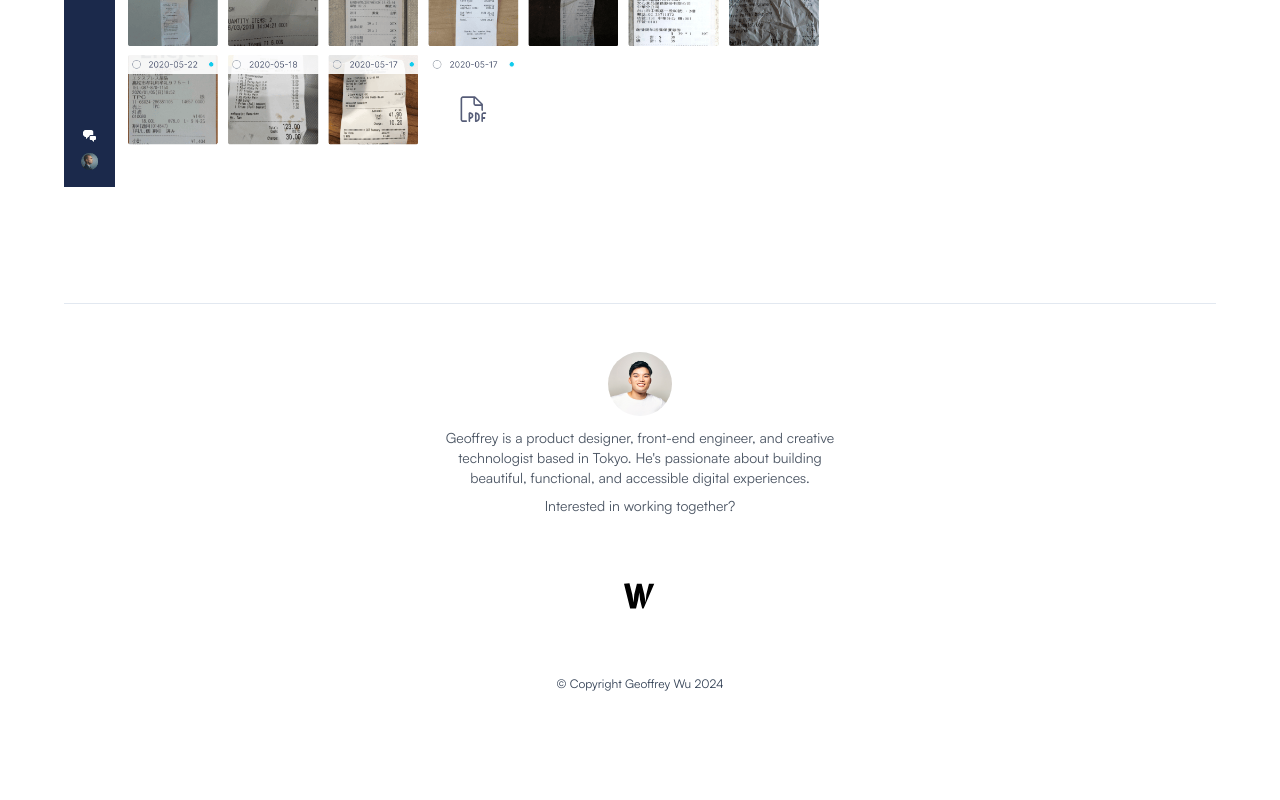
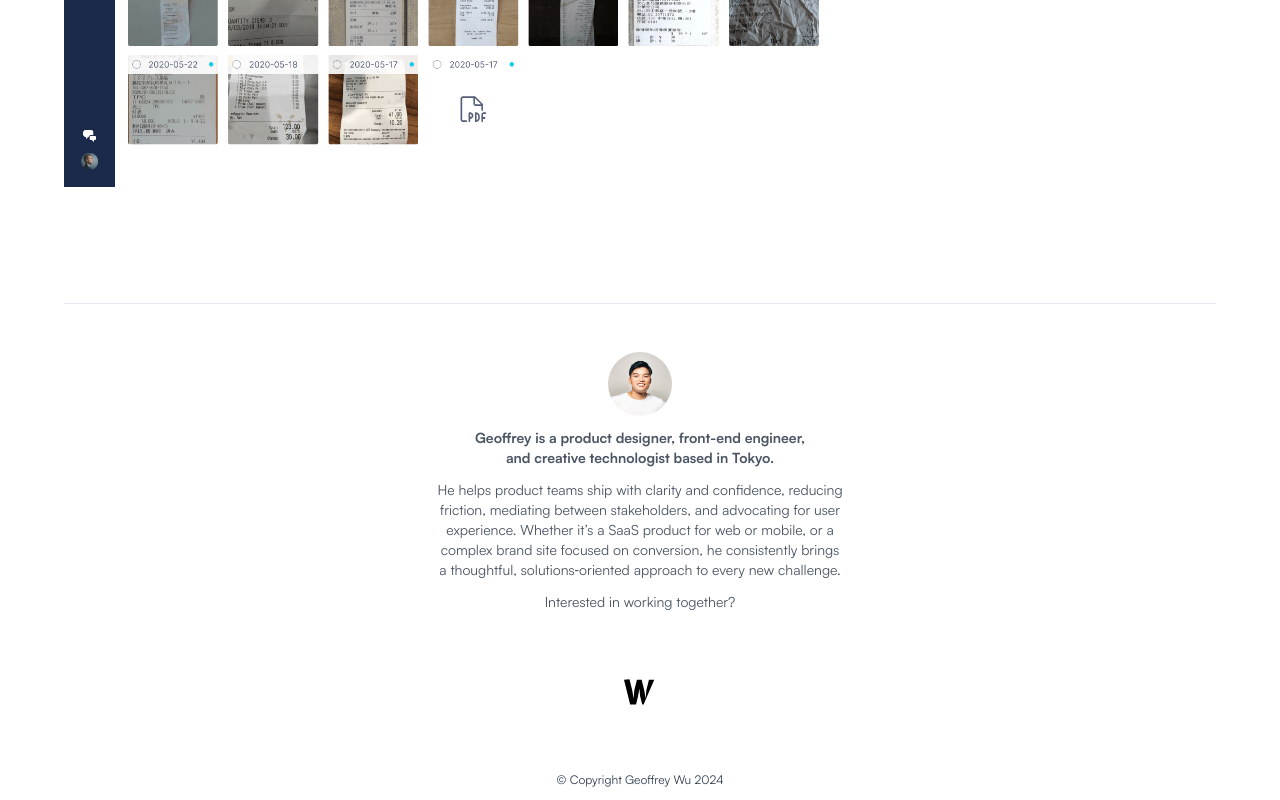
Before and after one commit to gwu205/portfolio, a Next.js app: page /projects/staple in a window 1280 px wide. Shown: the part 7651-8451 px from the top of the page. Before the commit the page ends 8355 px from the top, so only its background shows below. Built offline with nearby package versions, Linux system fonts and the light colour scheme; no server answers.

Commit message:
Fix google analytics

```diff
--- a/app/components/common/Footer.tsx
+++ b/app/components/common/Footer.tsx
@@ -53,7 +53,7 @@ export const Footer = ({ type = "default" }: FooterProps) => {
   return (
     <footer className="p-3 flex flex-col items-center gap-12 w-full bg-white">
       <div className="w-full max-w-6xl h-px bg-slate-200" />
-      <div>
+      <div className="text-sm max-w-lg text-center text-balance">
         <Image
           src="/images/avatar.jpeg"
           alt="Geoffrey Wu"
@@ -61,16 +61,15 @@ export const Footer = ({ type = "default" }: FooterProps) => {
           height={64}
           className="rounded-full mx-auto mb-3"
         />
-        <p className="text-sm text-gray-600 max-w-lg text-center text-balance">
+        <p className="text-gray-600 font-bold">
           Geoffrey is a product designer, front-end engineer, and creative
           technologist based in{" "}
-          <span className="cursor-tyo hover:font-extrabold transition-all duration-300">
+          <span className="cursor-tyo hover:text-red-600 transition-all duration-300">
             Tokyo
           </span>
-          . He's passionate about building beautiful, functional, and accessible
-          digital experiences.
+          . </p><p className="text-gray-600 mt-3">He helps product teams ship with clarity and confidence, reducing friction, mediating between stakeholders, and advocating for user experience. Whether it’s a SaaS product for web or mobile, or a complex brand site focused on conversion, he consistently brings a thoughtful, solutions‑oriented approach to every new challenge.
         </p>
-        <p className="text-sm text-gray-600 max-w-lg text-center mt-2">
+        <p className="text-gray-600 mt-3">
           Interested in{" "}
           <a
             href={`mailto:${process.env.NEXT_PUBLIC_EMAIL_ADDRESS}`}
@@ -83,6 +82,7 @@ export const Footer = ({ type = "default" }: FooterProps) => {
       <div
         className="p-4 flex w-fit cursor-pointer hover:scale-110 transition-transform duration-300"
         onClick={() => window.scrollTo({ top: 0, behavior: "smooth" })}
+        title="Return to top"
       >
         <Logo size={32} color="black" />
       </div>
--- a/app/layout.tsx
+++ b/app/layout.tsx
@@ -1,4 +1,4 @@
-import { GoogleTagManager } from "@next/third-parties/google";
+import { GoogleAnalytics } from "@next/third-parties/google";
 import type { Metadata } from "next";
 import { AnimatedMain } from "./components/common/AnimatedMain";
 import { RouteTransitionProvider } from "./components/common/RouteTransitionProvider";
@@ -15,7 +15,7 @@ export default function RootLayout({
 }: Readonly<{ children: React.ReactNode }>) {
   return (
     <html lang="en">
-      <GoogleTagManager gtmId={process.env.NEXT_PUBLIC_GA_ID as string} />
+      <GoogleAnalytics gaId={process.env.NEXT_PUBLIC_GA_ID as string} />
       <body className="font-sans bg-gradient-to-b from-gray-800 to-black">
         <RouteTransitionProvider>
           <AnimatedMain>{children}</AnimatedMain>
--- a/app/projects/experience-lab/page.tsx
+++ b/app/projects/experience-lab/page.tsx
@@ -30,7 +30,7 @@ export default function Page() {
         h1Title="Brand Website for Experience.Lab"
         timeline="5 weeks"
         link="https://experiencelab.publicisgroupe.jp"
-        introductionText={`Experience.Lab is Publicis Groupe Japan’s bespoke experience practice — a studio focused on CX strategy, design systems, and creative technology across Japan and APAC. The brief was to create a flagship brand site that could act as a live portfolio: a single, seamless experience that showcases the team’s capabilities in strategy, design, and creative tech.\n\nThe result is a fully custom Framer build where layered motion, scroll‑tied interaction, and a bespoke 3D hero combine into an experience that feels distinctly “Tokyo at night” while remaining performant and maintainable for the internal team.\n\nThe project launched in January 2026 and now serves as Experience.Lab’s primary brand showcase. The site was highlighted within the Framer community and submitted to the “Best Animations” category in Framer’s Community Awards, with average session times exceeding three minutes - a strong signal of engagement for a portfolio-style site.`}
+        introductionText={`Experience.Lab is Publicis Groupe Japan’s bespoke experience practice - a studio focused on CX strategy, design systems, and creative technology across Japan and APAC. The brief was to create a flagship brand site that could act as a live portfolio: a single, seamless experience that showcases the team’s capabilities in strategy, design, and creative tech.\n\nThe result is a fully custom Framer build where layered motion, scroll‑tied interaction, and a bespoke 3D hero combine into an experience that feels distinctly “Tokyo at night” while remaining performant and maintainable for the internal team.\n\nThe project launched in January 2026 and now serves as Experience.Lab’s primary brand showcase. The site was highlighted within the Framer community and submitted to the “Best Animations” category in Framer’s Community Awards, with average session times exceeding three minutes - a strong signal of engagement for a portfolio-style site.`}
       />
       <main className="article">
         <div className="content">
```
Also changed, not shown: app/opengraph-image.png (added).
